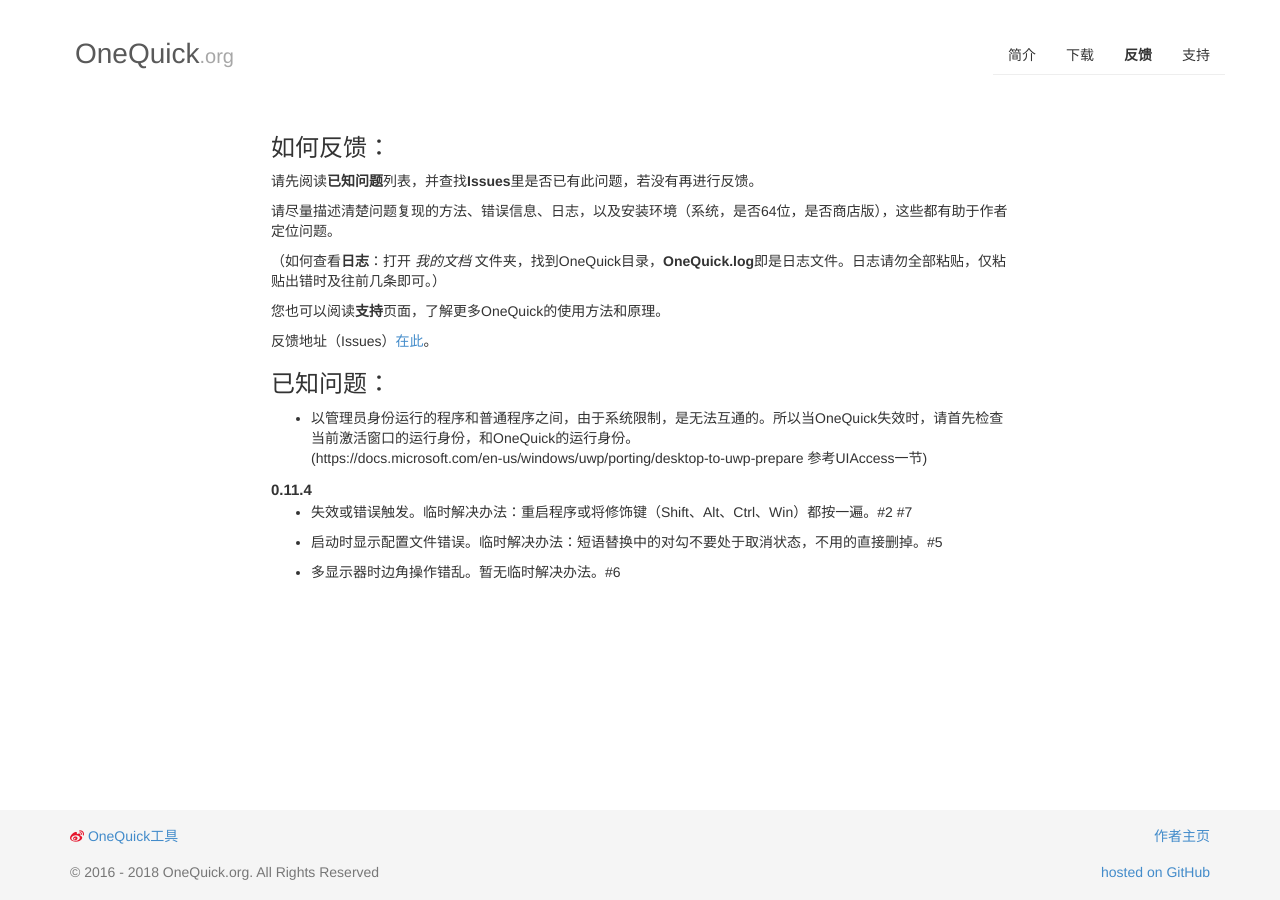
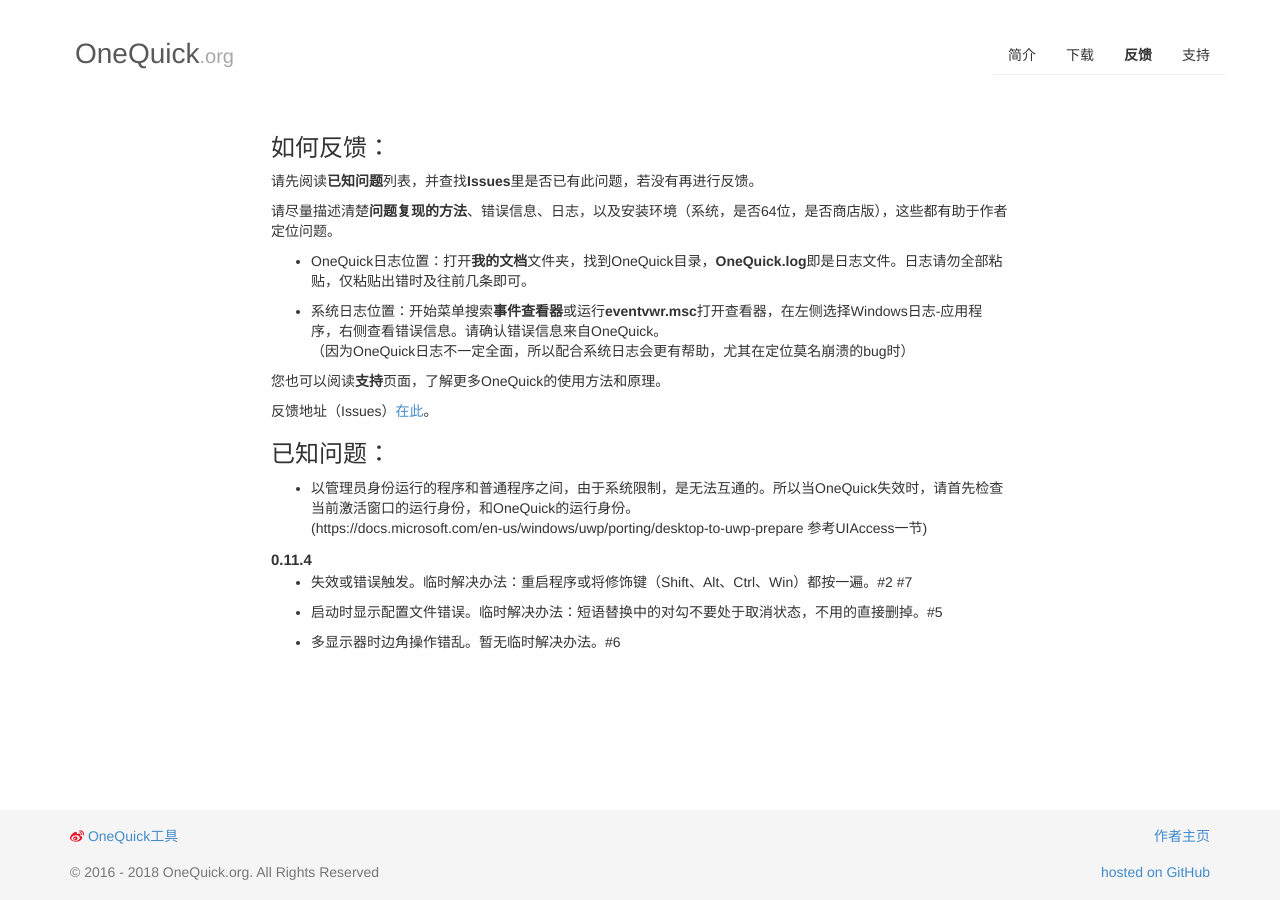
Before and after one commit to OneQuick/OneQuick.github.io-v1-legacy, a Jekyll site: the page built from feedback.md, in a window 1280 px wide. Built offline with Jekyll 4.4.1, drawn with Linux system fonts in a browser that asks for light colours.

Commit message:
反馈增加系统日志查找方法

```diff
--- a/feedback.md
+++ b/feedback.md
@@ -8,9 +8,12 @@
 
 请先阅读**已知问题**列表，并查找**Issues**里是否已有此问题，若没有再进行反馈。
 
-请尽量描述清楚问题复现的方法、错误信息、日志，以及安装环境（系统，是否64位，是否商店版），这些都有助于作者定位问题。
+请尽量描述清楚**问题复现的方法**、错误信息、日志，以及安装环境（系统，是否64位，是否商店版），这些都有助于作者定位问题。
 
-（如何查看**日志**：打开 *我的文档* 文件夹，找到OneQuick目录，**OneQuick.log**即是日志文件。日志请勿全部粘贴，仅粘贴出错时及往前几条即可。）
+- OneQuick日志位置：打开**我的文档**文件夹，找到OneQuick目录，**OneQuick.log**即是日志文件。日志请勿全部粘贴，仅粘贴出错时及往前几条即可。
+
+- 系统日志位置：开始菜单搜索**事件查看器**或运行**eventvwr.msc**打开查看器，在左侧选择Windows日志-应用程序，右侧查看错误信息。请确认错误信息来自OneQuick。
+（因为OneQuick日志不一定全面，所以配合系统日志会更有帮助，尤其在定位莫名崩溃的bug时）
 
 您也可以阅读**支持**页面，了解更多OneQuick的使用方法和原理。
 
```
